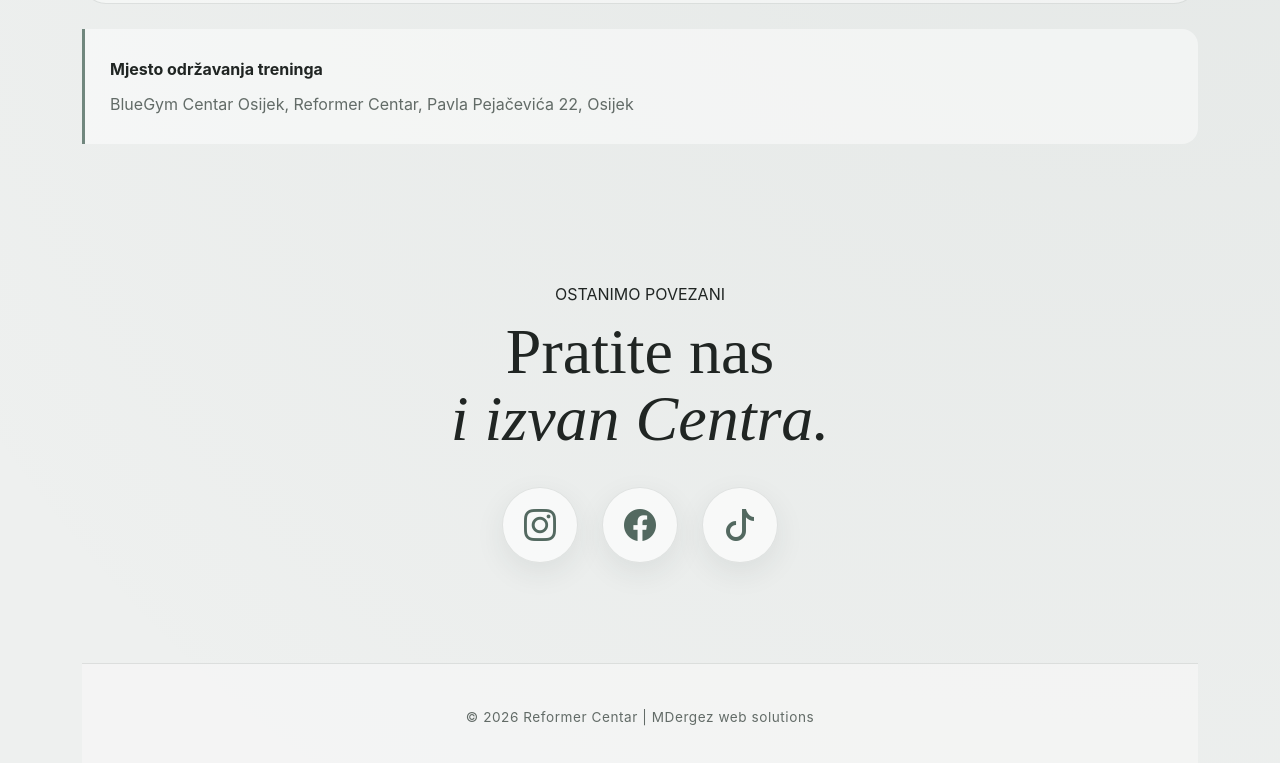
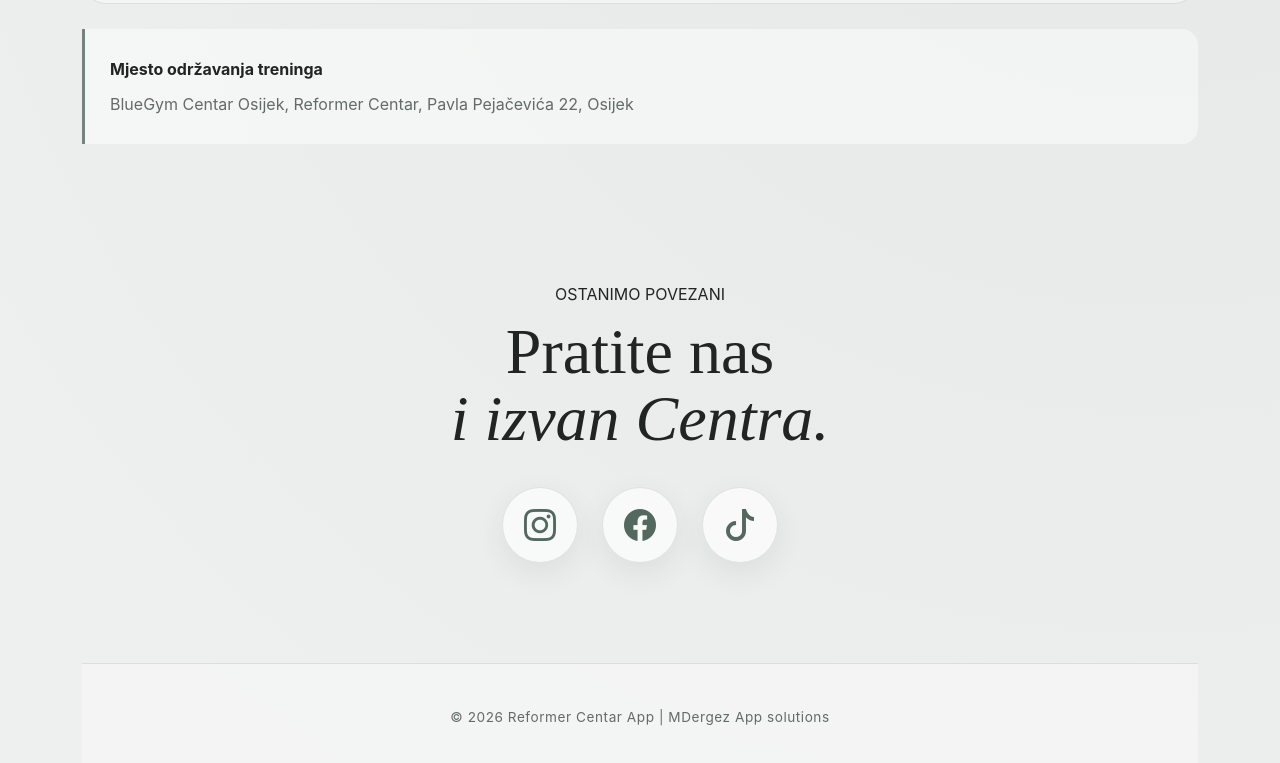
Before and after one commit to marijadergez/Reformer-App, a React (Vite) app: page / in a window 1280 px wide. Shown: the part 5026-5789 px from the top of the page. Built offline with nearby package versions, Linux system fonts and the light colour scheme; a web font is replaced by a local one.

Commit message:
Update Home.jsx

```diff
--- a/src/pages/Home.jsx
+++ b/src/pages/Home.jsx
@@ -518,7 +518,7 @@ function HOME() {
       <footer className="site-footer">
 
         <div className="footer-content">
-          <p>© 2026 Reformer Centar | MDergez web solutions</p>
+          <p>© 2026 Reformer Centar App | MDergez App solutions</p>
         </div>
 
       </footer>
```
